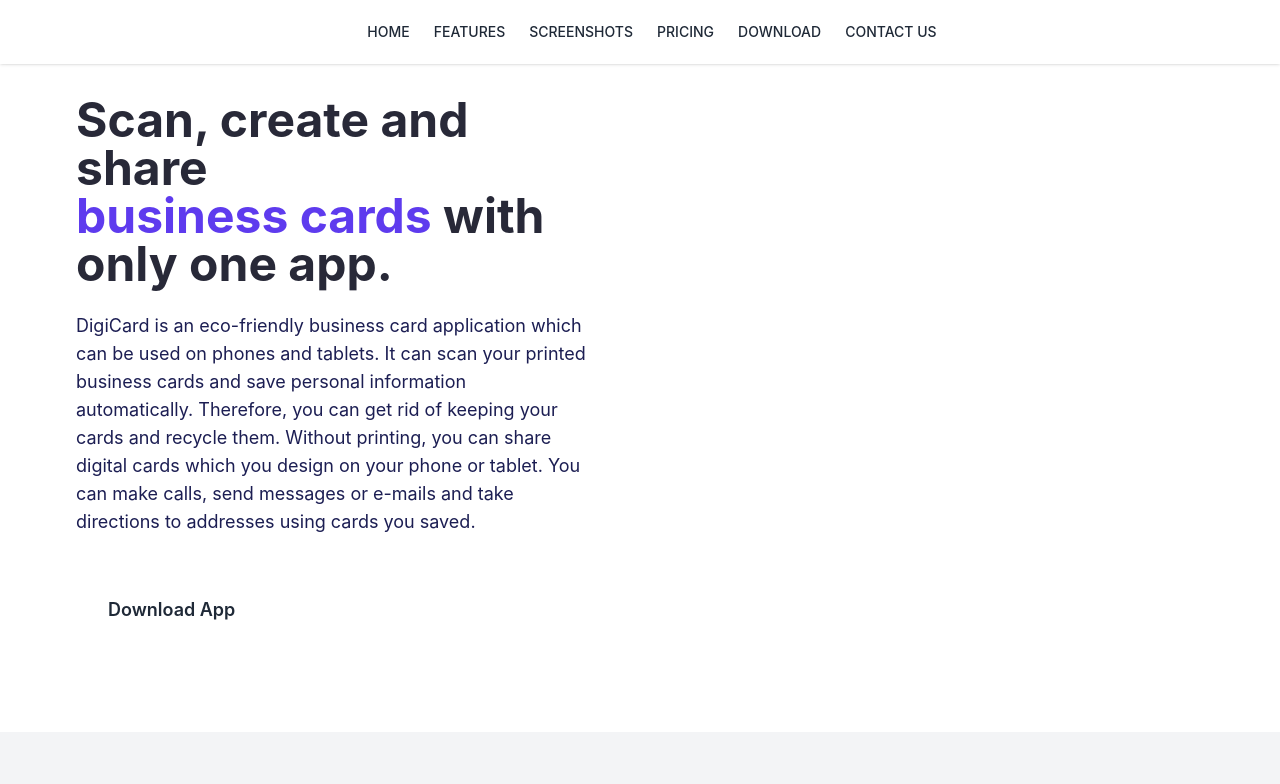
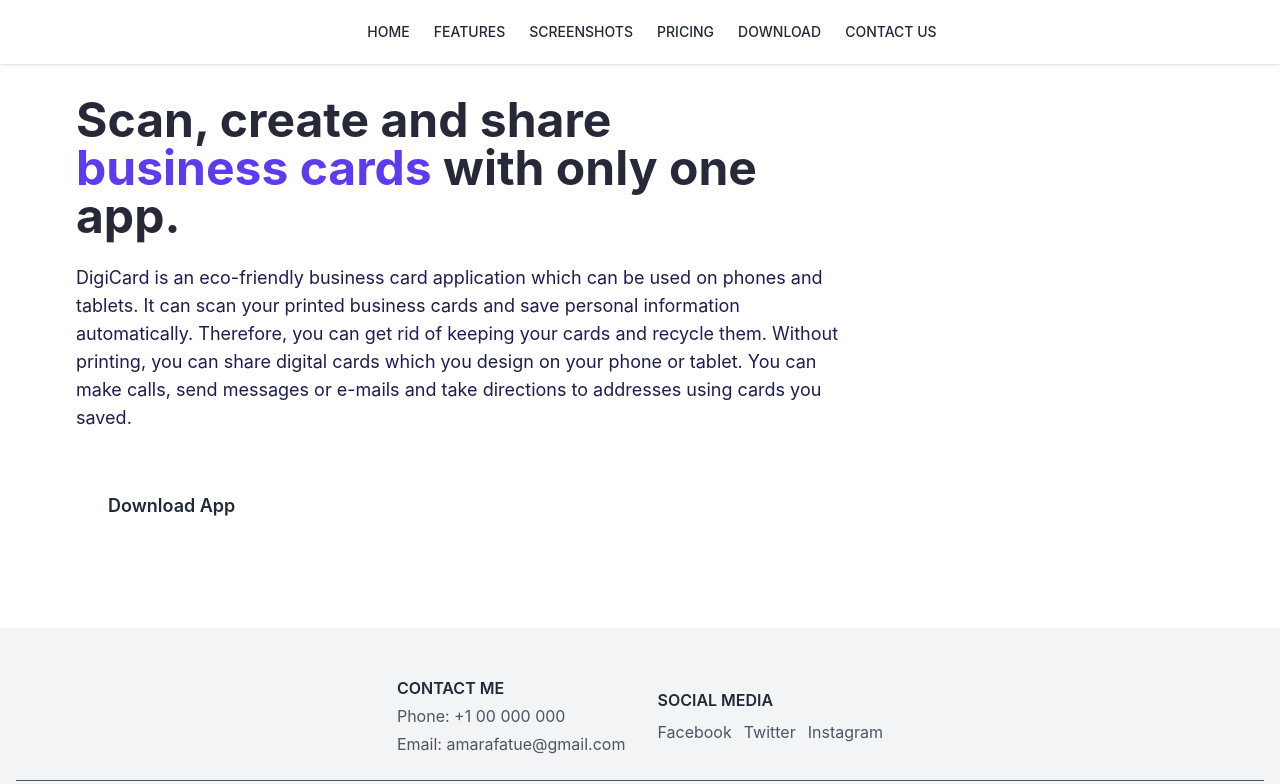
Before and after one commit to Imo-Tech-Solutions/digital_contacts, a React (Create React App) app: page /#/ in a window 1280 px wide. Shown: the top 784 px of the page. Built offline with nearby package versions, Linux system fonts and the light colour scheme.

Commit message:
update home.jsx

```diff
--- a/src/pages/Home.jsx
+++ b/src/pages/Home.jsx
@@ -30,7 +30,7 @@
     <>
       <section
         className="
-      text-gray-800 w-full flex dark:bg-hero-bg
+        text-gray-800 w-full flex dark:bg-hero-bg
         items-center justify-center"
         id="home"
       >
@@ -45,7 +45,7 @@
             className="
             flex flex-col justify-center
             text-center rounded-sm
-            lg:max-w-md xl:max-w-lg lg:text-left"
+            lg:max-w-3xl xl:max-w-3xl lg:text-left"
           >
             <h1 className="text-4xl font-bold leading-none sm:text-5xl text-purple-header">
               Scan, create and share <br />
```
